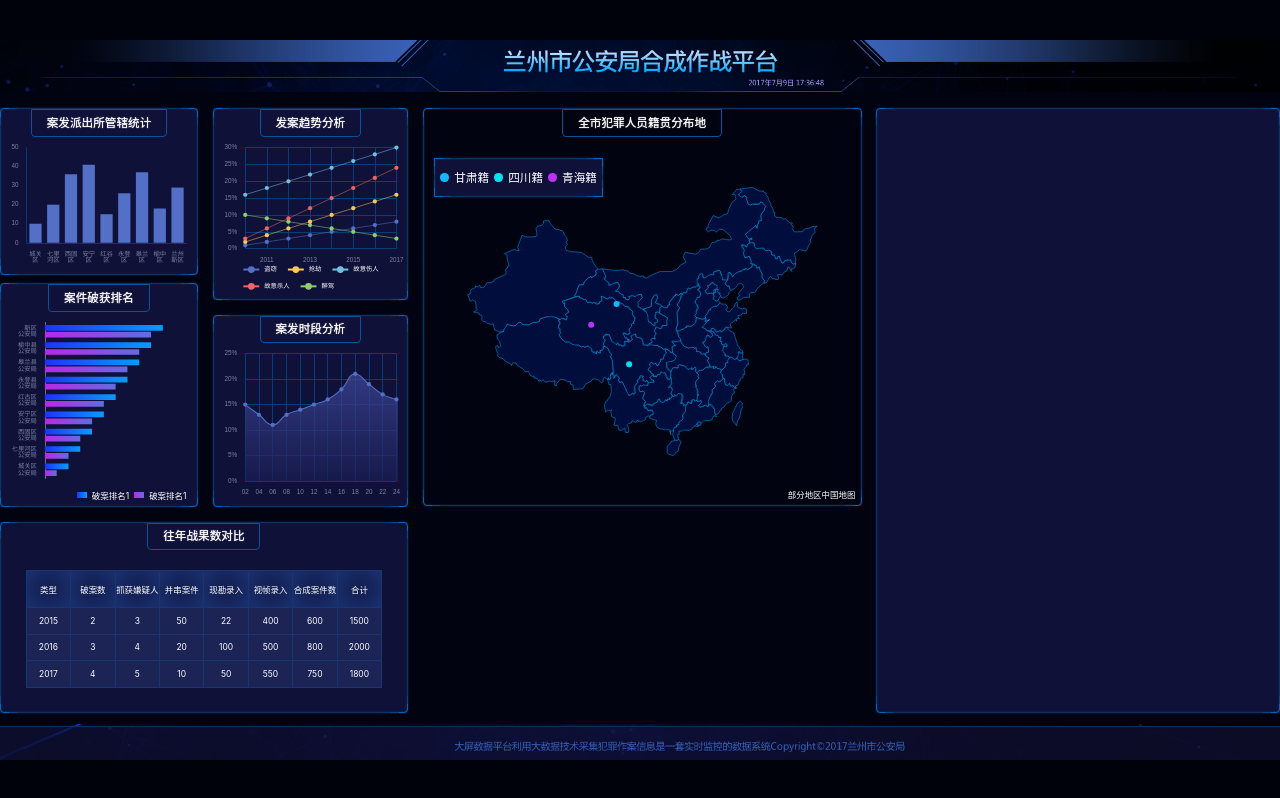
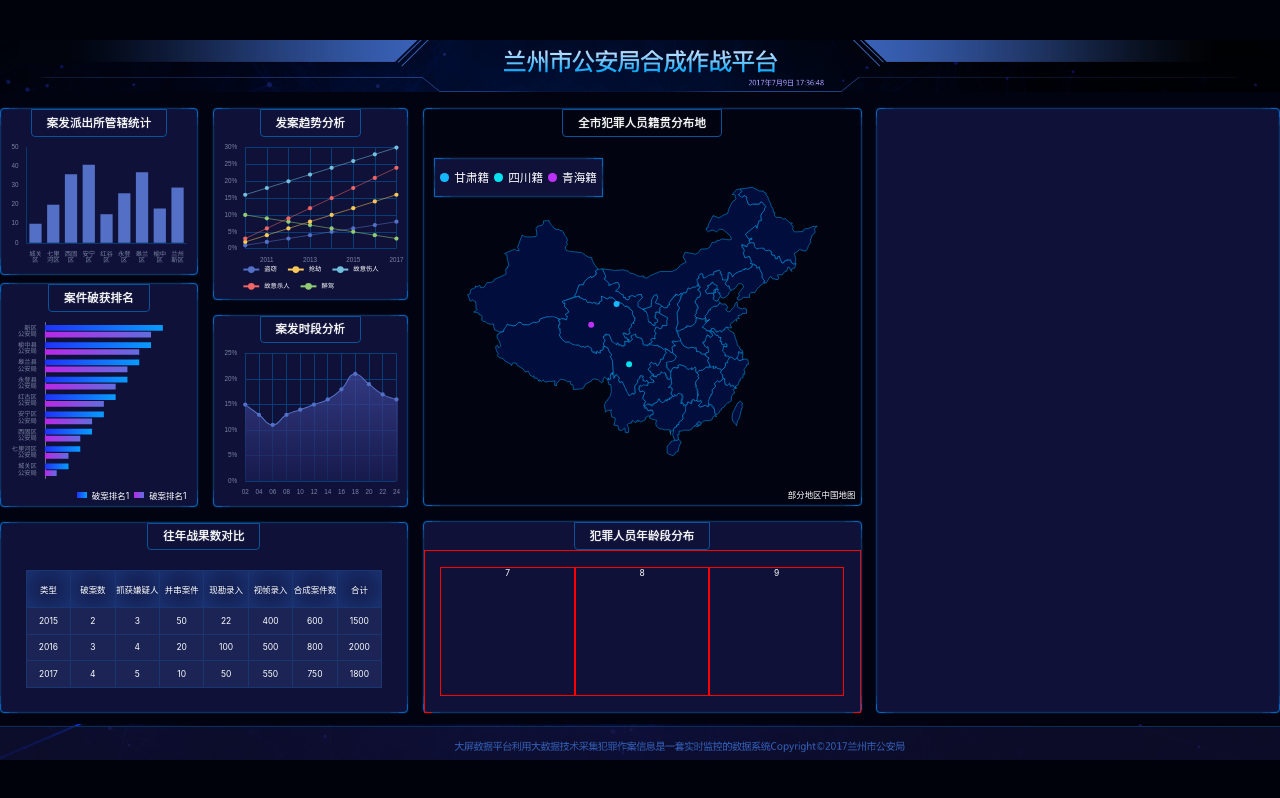
Before and after one commit to Grey-1011/bigScreen, a Vue app: page /#/ in a window 1280 px wide. Built offline with nearby package versions, Linux system fonts and the light colour scheme.

Commit message:
布局 chart7、8、9

```diff
--- /dev/null
+++ b/src/components/Chart7.vue
@@ -0,0 +1,27 @@
+<template>
+  <div class="年龄段-图1">7
+    <div ref="divRef" class="chart">
+
+    </div>
+  </div>
+</template>
+
+<script lang="ts" setup>
+import {onMounted, ref} from 'vue';
+import * as echarts from 'echarts';
+import {createEchartsOptions} from '../shared/createEchartsOptions';
+
+const divRef = ref()
+onMounted(()=>{
+  const myChart = echarts.init(divRef.value)
+  myChart.setOption(createEchartsOptions({
+    xAxis: {show: false},
+    yAxis: {show: false},
+  }))
+})
+</script>
+
+<style lang="scss" scoped>
+@import "../shared/helper";
+
+</style>
--- /dev/null
+++ b/src/components/Chart8.vue
@@ -0,0 +1,27 @@
+<template>
+  <div class="年龄段-图2">8
+    <div ref="divRef" class="chart">
+
+    </div>
+  </div>
+</template>
+
+<script lang="ts" setup>
+import {onMounted, ref} from 'vue';
+import {createEchartsOptions} from '../shared/createEchartsOptions';
+import * as echarts from 'echarts';
+
+const divRef = ref()
+onMounted(()=>{
+  const myChart = echarts.init(divRef.value)
+  myChart.setOption(createEchartsOptions({
+    xAxis: {show: false},
+    yAxis: {show: false},
+  }))
+})
+</script>
+
+<style lang="scss" scoped>
+@import "../shared/helper";
+
+</style>
--- /dev/null
+++ b/src/components/Chart9.vue
@@ -0,0 +1,27 @@
+<template>
+  <div class="年龄段-图3">9
+    <div ref="divRef" class="chart">
+
+    </div>
+  </div>
+</template>
+
+<script lang="ts" setup>
+import {onMounted, ref} from 'vue';
+import * as echarts from 'echarts';
+import {createEchartsOptions} from '../shared/createEchartsOptions';
+
+const divRef = ref()
+onMounted(()=>{
+  const myChart = echarts.init(divRef.value)
+  myChart.setOption(createEchartsOptions({
+    xAxis: {show: false},
+    yAxis: {show: false},
+  }))
+})
+</script>
+
+<style lang="scss" scoped>
+@import "../shared/helper";
+
+</style>
--- a/src/page/Home.vue
+++ b/src/page/Home.vue
@@ -15,8 +15,17 @@
       </section>
       <section class="section4">
         <Chart6/>
+        <div class="bordered 年龄段">
+          <h2>犯罪人员年龄段分布</h2>
+          <div class="charts">
+            <Chart7/>
+            <Chart8/>
+            <Chart9/>
+          </div>
+        </div>
       </section>
-      <section class="section5 bordered"></section>
+      <section class="section5 bordered">
+      </section>
     </main>
     <footer></footer>
   </div>
@@ -30,6 +39,9 @@
 import Chart4 from '../components/Chart4.vue';
 import Chart5 from '../components/Chart5.vue';
 import Chart6 from '../components/Chart6.vue';
+import Chart7 from '../components/Chart7.vue';
+import Chart8 from '../components/Chart8.vue';
+import Chart9 from '../components/Chart9.vue';
 </script>
 
 <style lang="scss">
--- a/src/page/home.scss
+++ b/src/page/home.scss
@@ -80,14 +80,16 @@
 
     > .section4 {
       grid-area: box4;
-
+      display: flex;
+      flex-direction: column;
+      justify-content: space-between;
     }
 
     > .section5 {
       grid-area: box5;
 
     }
-    .管辖统计,.破获排名,.发案趋势,.案发时段,.战果,.籍贯分布{
+    .管辖统计,.破获排名,.发案趋势,.案发时段,.战果,.籍贯分布,.年龄分布,.类型,.年龄段{
       height: px(315);
       display: flex;
       flex-direction: column;
@@ -104,6 +106,20 @@
       .chart {
         flex: 1;
         width: 100%;
+      }
+    }
+    .年龄段 {
+      height: px(363);
+      display: flex;
+      flex-direction: column;
+      .charts {
+        width: 100%;flex: 1; border: 1px solid red;
+        display: flex; padding: px(30);
+      }
+      &-图1, &-图2, &-图3 {
+        flex: 1;
+        border: 1px solid red;
+        display: flex; flex-direction: column;
       }
     }
     .破获排名 {
```
